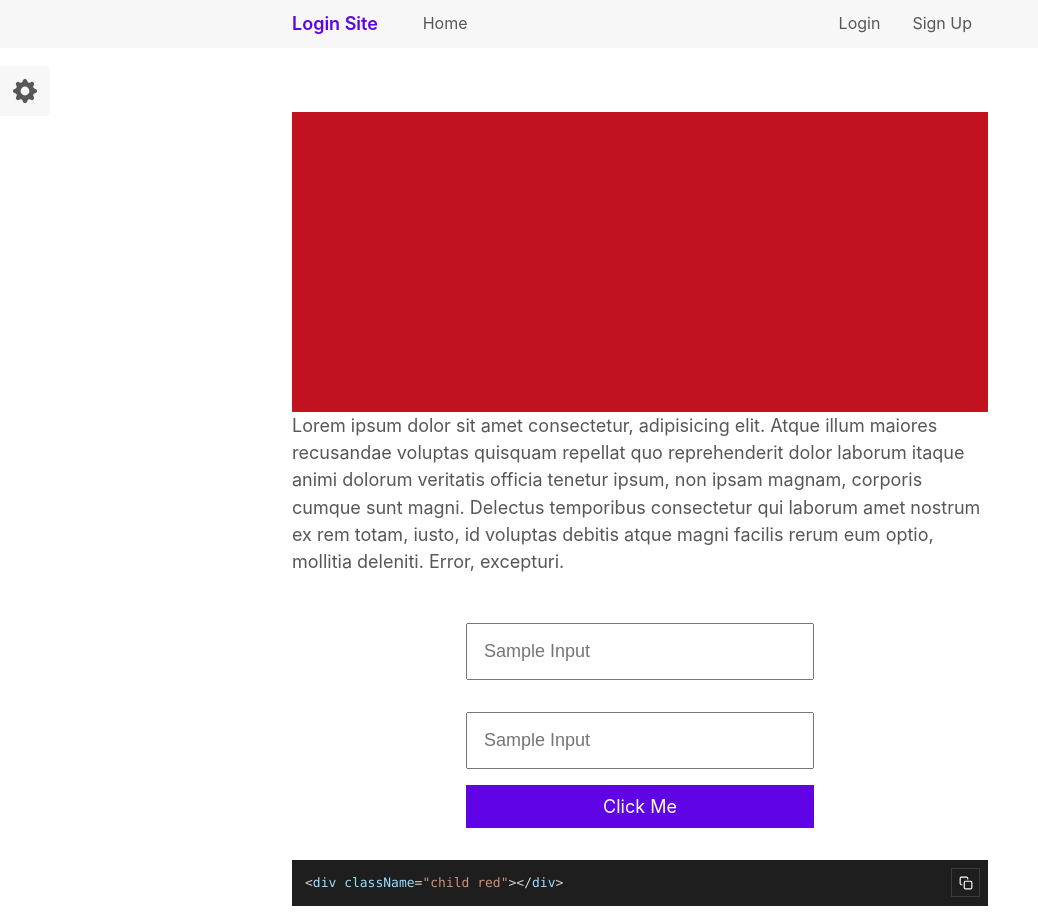
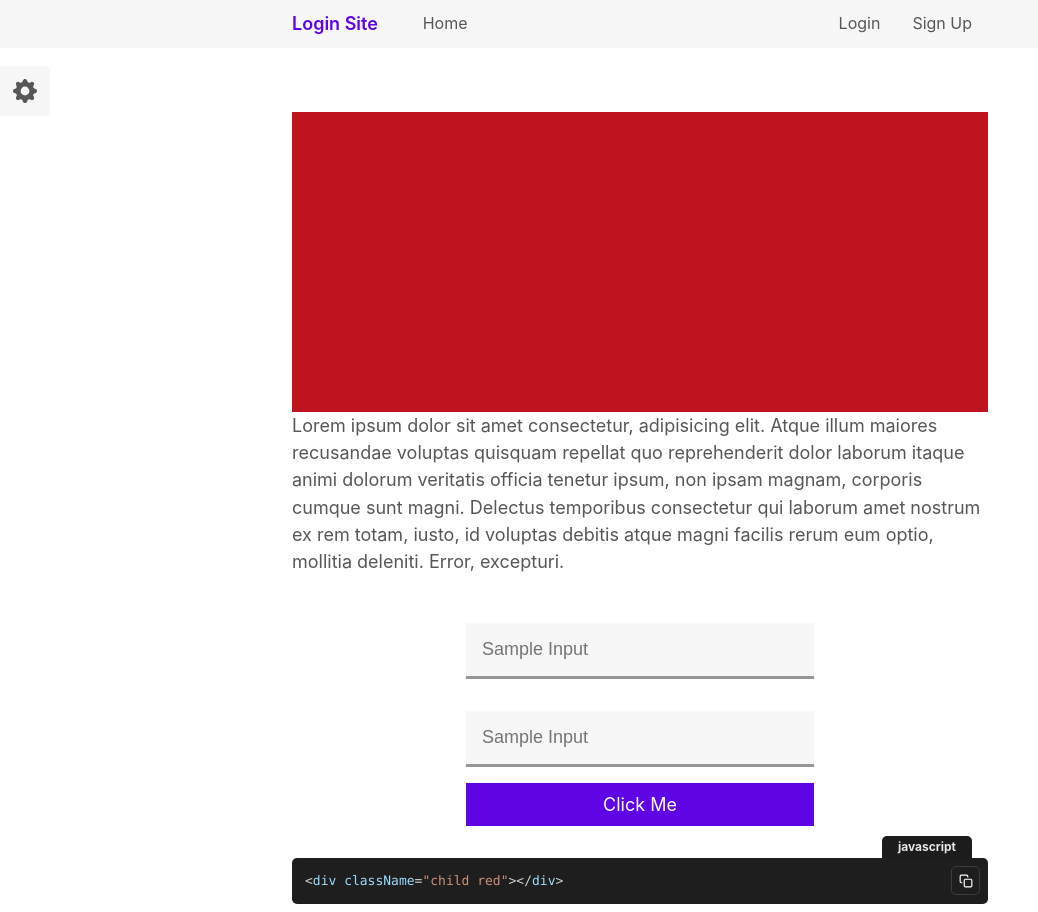
Before and after one commit to aaron-soto/react-checklists, a React (Create React App) app: page / in a window 1280 px wide. Shown: the top 912 px of the page, without its empty margins (0-1038 px from the left). Built offline with nearby package versions, Linux system fonts and the light colour scheme.

Commit message:
updated code snippets

```diff
--- a/src/components/code/CodeSnippet.js
+++ b/src/components/code/CodeSnippet.js
@@ -4,6 +4,8 @@ import { Prism as SyntaxHighlighter } from 'react-syntax-highlighter';
 import { vscDarkPlus } from 'react-syntax-highlighter/dist/esm/styles/prism';
 
 import { FiCopy } from 'react-icons/fi';
+
+import './codesnippet.scss';
 
 export const CodeSnippet = (props) => {
 	const [visible, setVisible] = useState(false);
@@ -20,6 +22,7 @@ export const CodeSnippet = (props) => {
 	return (
 		<>
 			<div className='syntax-wrapper'>
+				<span className='language'>{props.language}</span>
 				<span className='clickToCopy' onClick={copyToClipboard}>
 					<FiCopy className='copy-icon' />
 				</span>
@@ -28,7 +31,9 @@ export const CodeSnippet = (props) => {
 					{/* {codeString} */}
 				</SyntaxHighlighter>
 			</div>
-			{visible && <div className='copied'>Copied to clipboard</div>}
+			<div className={`copied ${visible ? 'active' : ''}`}>
+				Copied to clipboard
+			</div>
 		</>
 	);
 };
--- /dev/null
+++ b/src/components/code/codesnippet.scss
@@ -0,0 +1,71 @@
+@import 'styles/variables';
+@import 'styles/mixins';
+
+.syntax-wrapper {
+	position: relative;
+	margin: 2rem 0;
+
+	pre,
+	.clickToCopy {
+		border-radius: 5px;
+	}
+
+	.clickToCopy {
+		position: absolute;
+		right: 0.5rem;
+		top: 0.5rem;
+		font-size: 14px;
+		font-weight: 600;
+		border: 1px solid $black;
+		cursor: pointer;
+		height: 1.8rem;
+		width: 1.8rem;
+		display: flex;
+		justify-content: center;
+		align-items: center;
+
+		.copy-icon {
+			color: white;
+		}
+
+		&:hover {
+			background-color: $black;
+		}
+	}
+
+	.language {
+		@include theme-aware('background-color', 'color-grayscale-100');
+		@include theme-aware('color', 'color-grayscale-400');
+		position: absolute;
+		top: -1.4rem;
+		right: 1rem;
+		font-size: 12px;
+		line-height: 1.4rem;
+		font-weight: 700;
+		padding: 0 1rem;
+		border-top-left-radius: 5px;
+		border-top-right-radius: 5px;
+	}
+}
+
+.copied {
+	z-index: 100000;
+	@include theme-aware('border-color', 'color-grayscale-300');
+	@include theme-aware('background-color', 'color-background-secondary');
+	@include theme-aware-both($color-palettes, 'border-left-color', 'color-l-40');
+	position: fixed;
+	left: 50%;
+	transform: translateX(-50%);
+	border: 1px solid;
+	padding: 0.5rem 1rem;
+	border-left: 3px solid;
+	bottom: 0;
+	opacity: 0;
+	transition: all 0.5s cubic-bezier(0.175, 0.885, 0.32, 1.275);
+	border-radius: 5px;
+
+	&.active {
+		bottom: 1rem;
+		opacity: 1;
+	}
+}
--- a/src/styles/master.scss
+++ b/src/styles/master.scss
@@ -287,43 +287,18 @@ a {
 		width: 100%;
 		font-size: 18px;
 		margin: 1rem 0;
-	}
-}
+		@include theme-aware('background-color', 'color-background-secondary');
+		@include theme-aware('border-color', 'color-grayscale-300');
+		outline: none;
+		border: none;
+		border-bottom: 3px solid;
 
-.syntax-wrapper {
-	position: relative;
-	.clickToCopy {
-		position: absolute;
-		right: 0.5rem;
-		top: 0.5rem;
-		font-size: 14px;
-		font-weight: 600;
-		border: 1px solid $black;
-		cursor: pointer;
-		height: 1.8rem;
-		width: 1.8rem;
-		display: flex;
-		justify-content: center;
-		align-items: center;
-
-		.copy-icon {
-			color: white;
-		}
-
-		&:hover {
-			background-color: $black;
+		&:focus {
+			@include theme-aware-both(
+				$color-palettes,
+				'border-bottom-color',
+				'color-base-dark'
+			);
 		}
 	}
 }
-
-.copied {
-	@include theme-aware('border-color', 'color-grayscale-300');
-	@include theme-aware('background-color', 'color-background-secondary');
-	position: fixed;
-	bottom: 1rem;
-	left: 50%;
-	transform: translateX(-50%);
-	border: 1px solid;
-	padding: 0.5rem 1rem;
-	border-bottom: 3px solid;
-}
```
